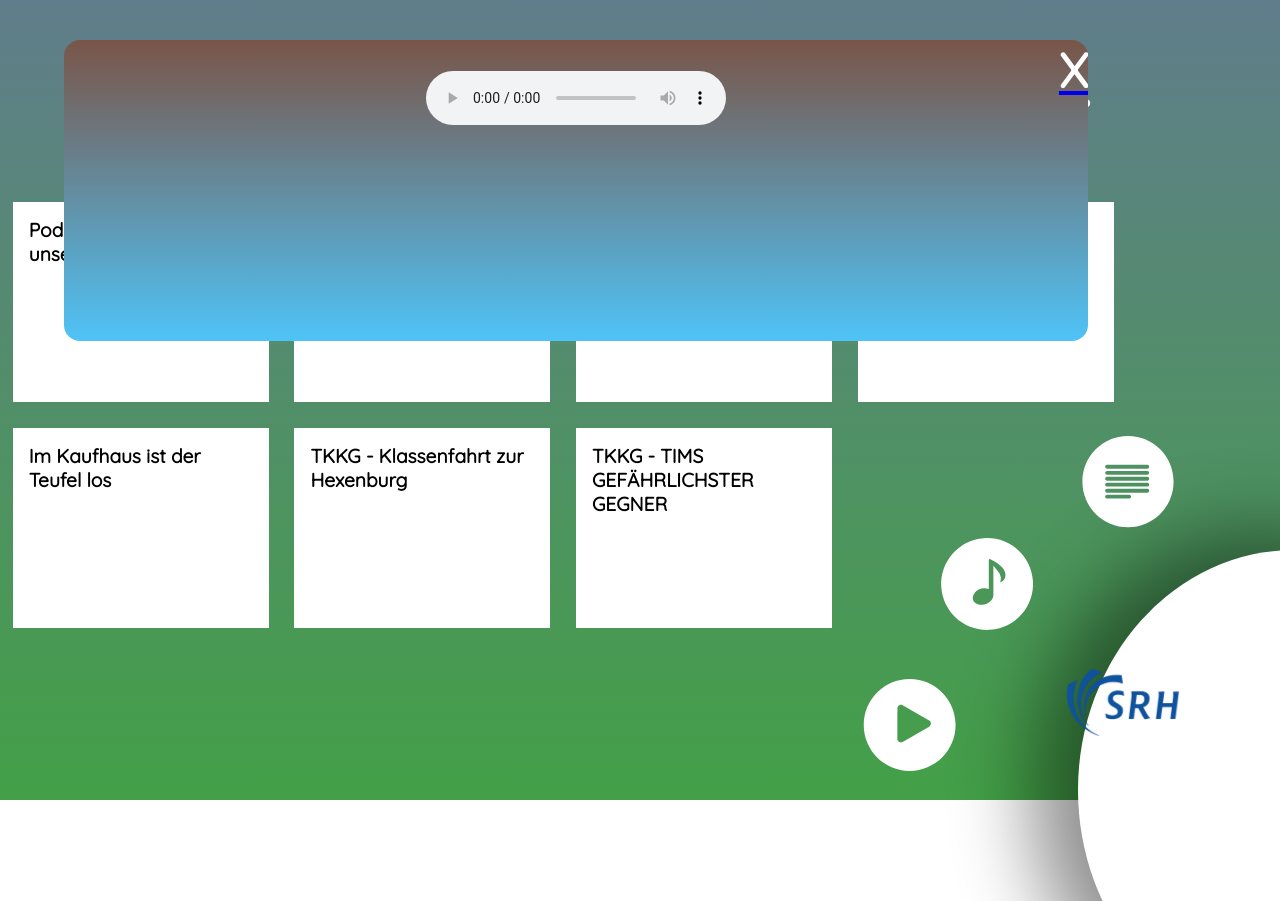
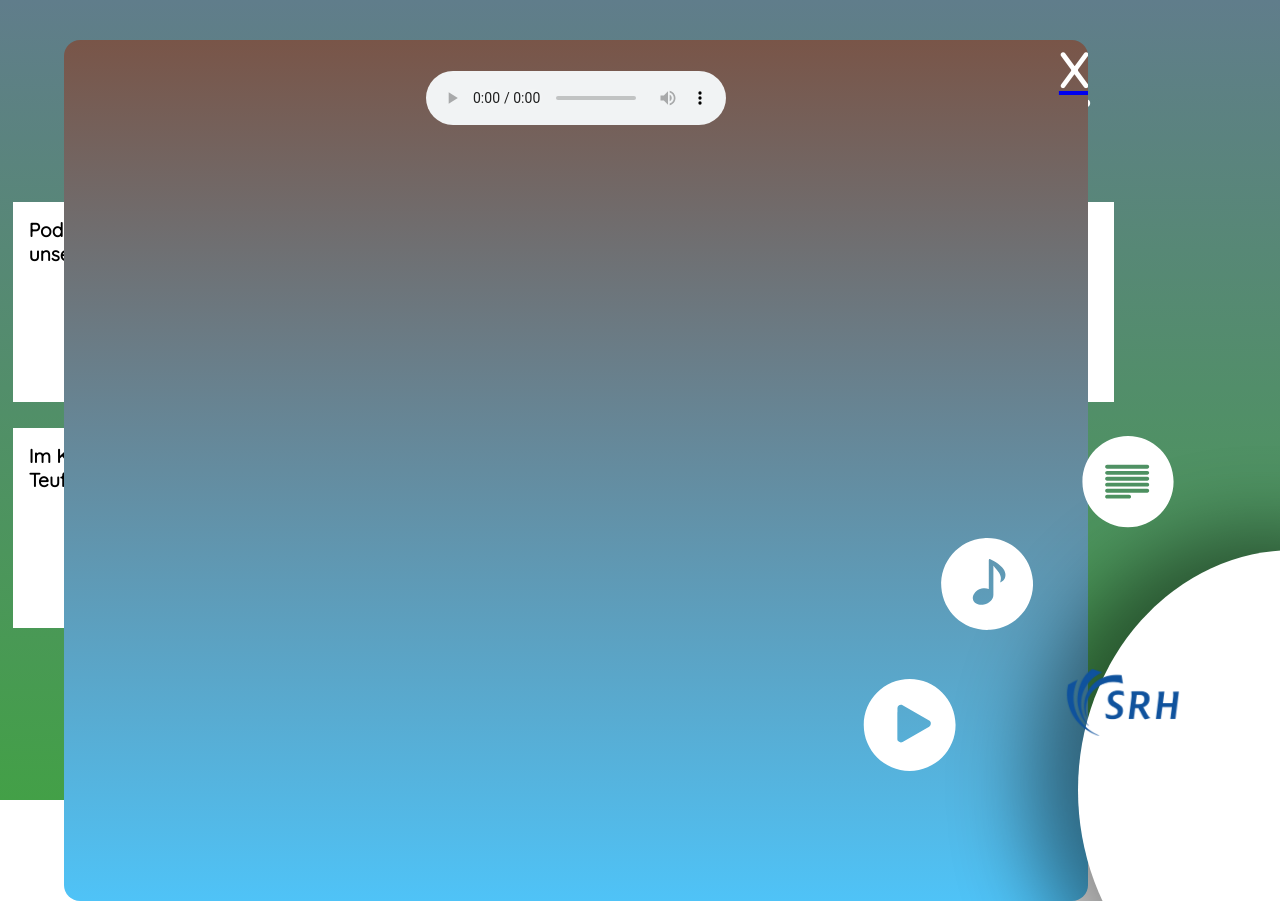
Before and after one commit to Momaritti/gera-srh, an Angular app: page /listen/audio/item/1 in a window 1280 px wide. Before the commit the page ends 800 px from the top, so only its background shows below. Built offline with nearby package versions, Linux system fonts and the light colour scheme; data requests are answered from the project's data file.

Commit message:
changed styles for audio item pop-up

```diff
--- a/src/app/audio-item/audio-item.component.sass
+++ b/src/app/audio-item/audio-item.component.sass
@@ -3,7 +3,7 @@
 
 .audio-item-view
   background-image: linear-gradient(#795548, #4FC3F7 )
-  height: 30vh
+  height: 100vh
   padding: 3%
 
   audio
```
